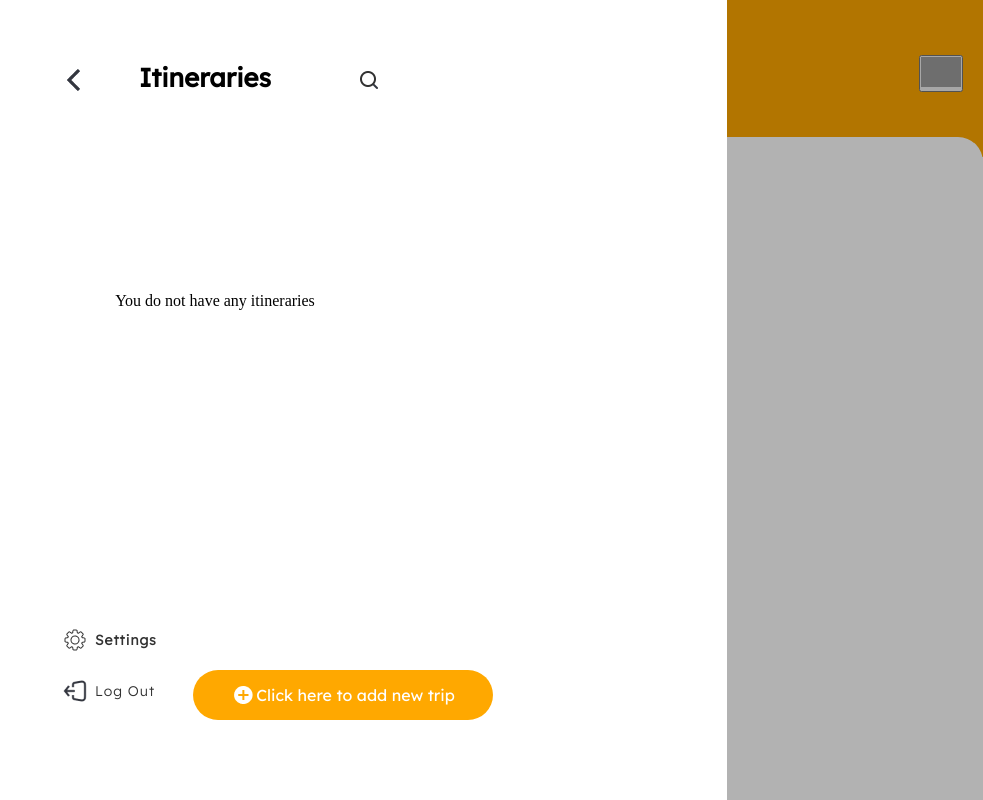
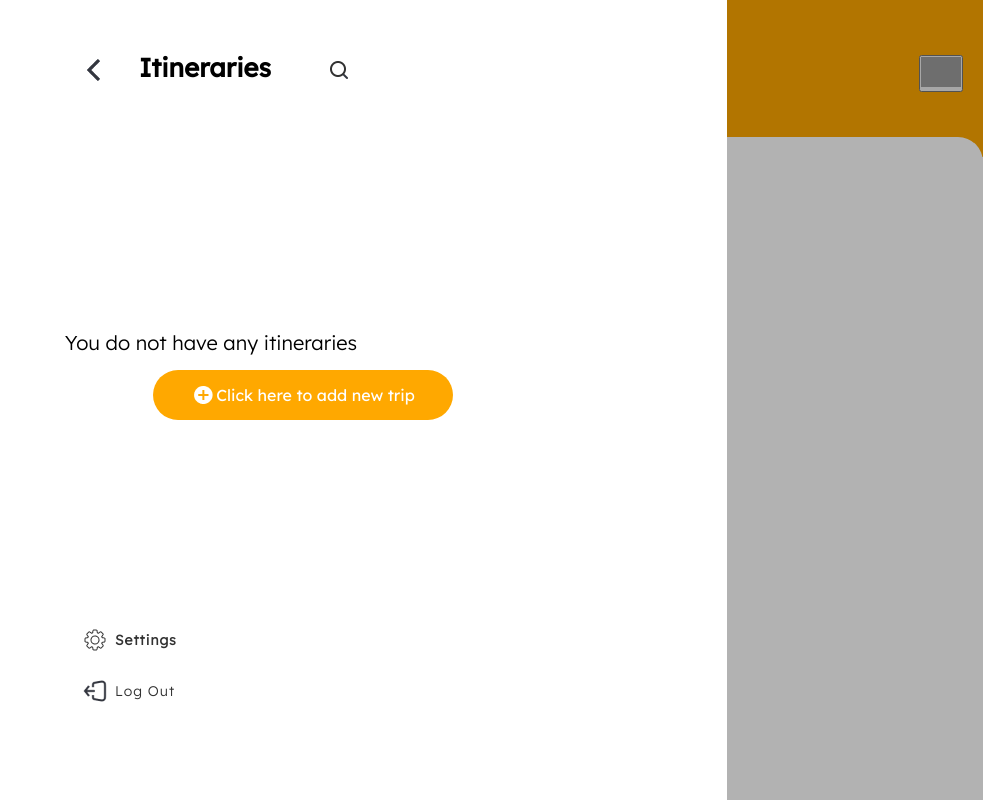
Before and after one commit to mw1163528384/itinereasy-app, a React (Create React App) app in the folder frontend/: page /homePage in a window 1280 px wide. Both pictures are taken after a click on the button 42 px from the left and 73 px from the top of the page. Shown: the whole page, without its empty margins (297-1280 px from the left). Built offline with nearby package versions, Linux system fonts and the light colour scheme; no server answers; grey boxes are pictures that could not be loaded.

Commit message:
updatedd

```diff
--- a/frontend/src/styles/MenuBar.css
+++ b/frontend/src/styles/MenuBar.css
@@ -14,9 +14,8 @@ html, .body {
 /* The header container in the menu bar */
 .title-container {
     font-size: 13px; /* Change font-size as needed */
-    margin-top: -43px; /* This will shift the text upwards. Adjust as needed. */
     font-family: "CustomFont";
-    transform: translateX(-10px);
+    transform: translate(-10px, -13px);
 }
 
 .left-button {
@@ -27,8 +26,7 @@ html, .body {
     border-radius: 25px;
     font-size: 16px;
     font-family: "CustomFont";
-    margin-top: 40px;
-    transform: translateX(-100px);
+    transform: translate(-80px, 30px);
 }
 
 img[alt="left-icon"] {
@@ -49,8 +47,7 @@ img[alt="left-icon"] {
 
 img[alt="search-icon"] {
     max-width: 30%;
-    margin-top: -60px;
-    margin-bottom: 23px;
+    transform: translate(-30px, -40px);
 }
 
 .setting-container h1 {
@@ -60,7 +57,7 @@ img[alt="search-icon"] {
     margin-top: 120px;
     margin-bottom: -140px; /* This will shift the text upwards. Adjust as needed. */
     font-family: "lexend-light";
-    transform: translateX(-80px);
+    transform: translateX(-60px);
 }
 
 .setting-button {
@@ -72,7 +69,7 @@ img[alt="search-icon"] {
     font-size: 16px;
     font-family: "CustomFont";
     margin-bottom: 50px;
-    transform: translateX(-140px);
+    transform: translateX(-120px);
 }
 
 img[alt="setting-icon"] {
@@ -88,7 +85,7 @@ img[alt="setting-icon"] {
     margin-top: 120px;
     margin-bottom: 120px; /* This will shift the text upwards. Adjust as needed. */
     font-family: "lexend-light";
-    transform: translateX(-80px);
+    transform: translateX(-60px);
 }
 
 .signout-button {
@@ -99,7 +96,7 @@ img[alt="setting-icon"] {
     border-radius: 25px;
     font-size: 16px;
     font-family: "CustomFont";
-    transform: translateX(-140px);
+    transform: translateX(-120px);
 }
 
 img[alt="signout-icon"] {
@@ -108,3 +105,15 @@ img[alt="signout-icon"] {
     margin-top: 170px;
     margin-bottom: -145px;
 }
+
+
+.noItinerary_msg_container p {
+    font-size: 20px; /* Change font-size as needed */
+    font-family: "lexend-light";
+    text-align: center;
+    transform: translate(-4px, 40px);
+}
+
+.addTrip-btn {
+    transform: translate(-190px, -300px);
+}
--- a/frontend/src/styles/OptionMenu.css
+++ b/frontend/src/styles/OptionMenu.css
@@ -14,9 +14,8 @@ html, .body {
 /* The header container in the menu bar */
 .optionMenu-container h3 {
     font-size: 20px; /* Change font-size as needed */
-    margin-top: 140px;
     font-family: "CustomFont";
-    transform: translateX(60px);
+    transform: translate(62px, 115px);
 }
 
 .close-button {
@@ -32,7 +31,7 @@ html, .body {
 
 img[alt="close-icon"] {
     max-width: 80%;
-    transform: translate(-6px, -63px);
+    transform: translate(90px, 15px);
 }
 
 .regenerate-container h1 {
--- a/frontend/src/styles/SettingMenu.css
+++ b/frontend/src/styles/SettingMenu.css
@@ -14,7 +14,7 @@ html, .type-body {
 .settingMenu-header-container h3 {
     font-size: 24px; /* Change font-size as needed */
     font-family: "CustomFont";
-    transform: translate(-100px, 50px);
+    transform: translate(-50px, 50px);
 }
 
 .close-button {
@@ -25,7 +25,7 @@ html, .type-body {
     border-radius: 25px;
     font-size: 16px;
     font-family: "CustomFont";
-    transform: translate(230px, 40px);
+    transform: translate(130px, 65px);
 }
 
 img[alt="close-icon"] {
@@ -37,7 +37,7 @@ img[alt="close-icon"] {
     color: rgba(50,50,50);
     letter-spacing: 1px;
     font-family: "lexend-light";
-    transform: translate(-30px, -130px);  /* Adjust this value to move the text */
+    transform: translate(-10px, -130px);  /* Adjust this value to move the text */
 }
 
 .storage-button {
@@ -53,7 +53,7 @@ img[alt="close-icon"] {
 
 img[alt="storage-icon"] {
     max-width: 30%;
-    transform: translate(43px, -103px);
+    transform: translate(60px, -103px);
 }
 
 .privacySecurity-container p {
@@ -61,7 +61,7 @@ img[alt="storage-icon"] {
     color: rgba(50,50,50);
     letter-spacing: 1px;
     font-family: "lexend-light";
-    transform: translate(-30px, -130px);  /* Adjust this value to move the text */
+    transform: translate(-10px, -130px);  /* Adjust this value to move the text */
 }
 
 .privacy-button {
@@ -77,7 +77,7 @@ img[alt="storage-icon"] {
 
 img[alt="security-icon"] {
     max-width: 30%;
-    transform: translate(42px, -103px);
+    transform: translate(60px, -103px);
 }
 
 .language-container p {
@@ -85,7 +85,7 @@ img[alt="security-icon"] {
     color: rgba(50,50,50);
     letter-spacing: 1px;
     font-family: "lexend-light";
-    transform: translate(-30px, -130px);  /* Adjust this value to move the text */
+    transform: translate(-10px, -130px);  /* Adjust this value to move the text */
 }
 
 .language-button {
@@ -101,7 +101,7 @@ img[alt="security-icon"] {
 
 img[alt="language-icon"] {
     max-width: 30%;
-    transform: translate(43px, -103px);
+    transform: translate(60px, -103px);
 }
 
 .help-container p {
@@ -109,7 +109,7 @@ img[alt="language-icon"] {
     color: rgba(50,50,50);
     letter-spacing: 1px;
     font-family: "lexend-light";
-    transform: translate(-30px, -130px);  /* Adjust this value to move the text */
+    transform: translate(-10px, -130px);  /* Adjust this value to move the text */
 }
 
 .help-button {
@@ -125,7 +125,7 @@ img[alt="language-icon"] {
 
 img[alt="help-icon"] {
     max-width: 30%;
-    transform: translate(43px, -103px);
+    transform: translate(60px, -103px);
 }
 
 .about-container p {
@@ -133,7 +133,7 @@ img[alt="help-icon"] {
     color: rgba(50,50,50);
     letter-spacing: 1px;
     font-family: "lexend-light";
-    transform: translate(-30px, -130px);  /* Adjust this value to move the text */
+    transform: translate(-10px, -130px);  /* Adjust this value to move the text */
 }
 
 .about-button {
@@ -149,5 +149,5 @@ img[alt="help-icon"] {
 
 img[alt="about-icon"] {
     max-width: 30%;
-    transform: translate(43px, -103px);
+    transform: translate(60px, -103px);
 }
```
Also changed, not shown: package.json (deleted, +0 -34 lines), 1 other file (tests, documents, lock files or other folders).
